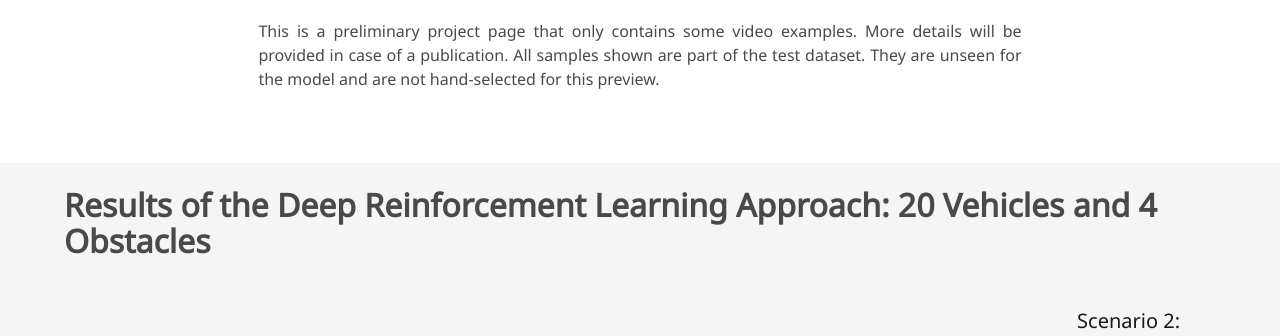
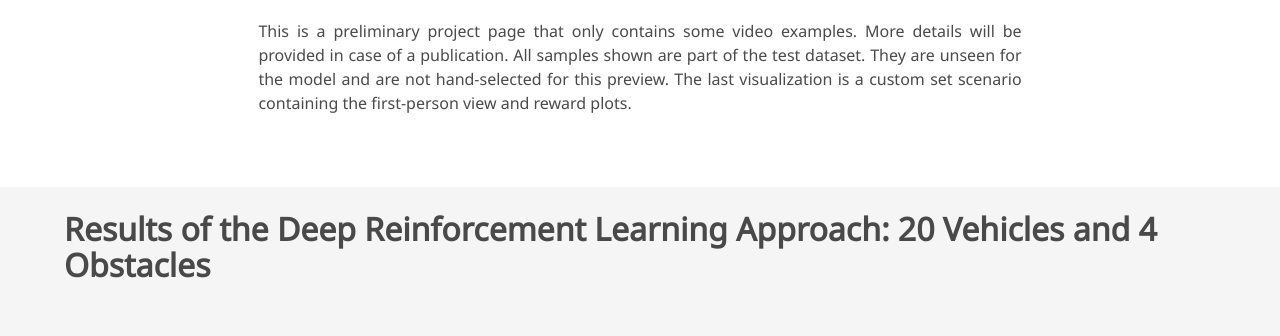
Before and after one commit to Spatenfe/Efficient-Obstacle-Avoidance-of-Vehicles-using-Reinforcement-Learning, a plain HTML site: page index.html in a window 1280 px wide. Shown: the part 384-720 px from the top of the page. Drawn offline with nearby package versions, Linux system fonts and the light colour scheme; some icons are missing; a web font is replaced by a local one.

Commit message:
Update index.html

```diff
--- a/index.html
+++ b/index.html
@@ -77,7 +77,7 @@
         <h2 class="title is-3">Preliminary Project Page</h2>
         <div class="content has-text-justified">
           <p>
-            This is a preliminary project page that only contains some video examples. More details will be provided in case of a publication. All samples shown are part of the test dataset. They are unseen for the model and are not hand-selected for this preview.
+            This is a preliminary project page that only contains some video examples. More details will be provided in case of a publication. All samples shown are part of the test dataset. They are unseen for the model and are not hand-selected for this preview. The last visualization is a custom set scenario containing the first-person view and reward plots.
           </p>
         </div>
       </div>
```
